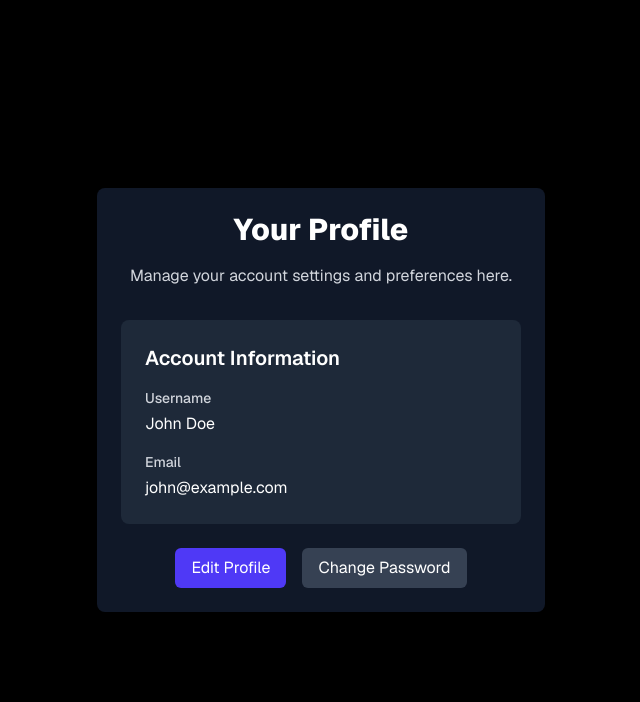
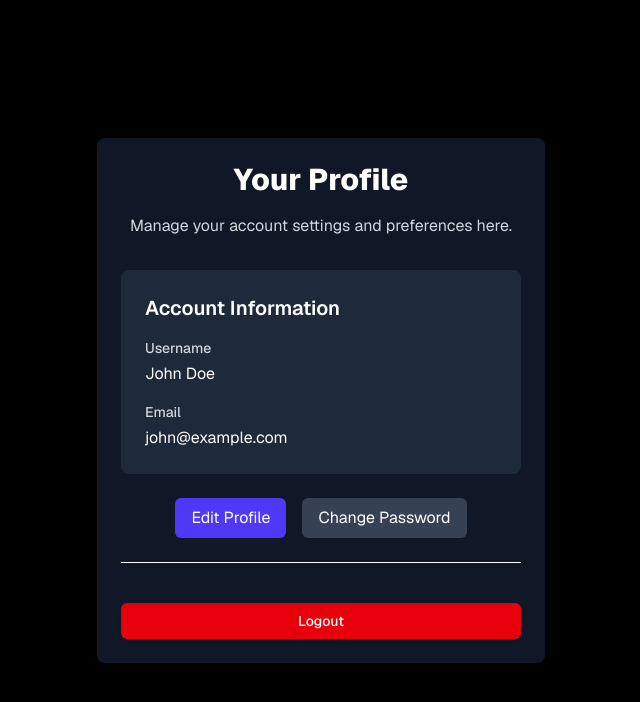
Before and after one commit to Soumyodeep-Dey/auth_next_js, a Next.js app: page /profile in a window 1280 px wide. Shown: the top 702 px of the page, without its empty margins (319-959 px from the left). Built offline with nearby package versions, Linux system fonts and the light colour scheme.

Commit message:
logout is working properly

```diff
--- a/src/app/profile/page.tsx
+++ b/src/app/profile/page.tsx
@@ -1,5 +1,23 @@
 "use client";
+import axios from "axios";
+import Link from "next/link";
+import toast from "react-hot-toast";
+import { useRouter } from "next/navigation";
+import React from "react";
+
 export default function ProfilePage() {
+  const router = useRouter();
+  const logout = async () => {
+    // Implement your logout logic here
+    try {
+      const response = await axios.get("/api/users/logout");
+      toast.success("Logout successful");
+      router.push("/login");
+    } catch (error: any) {
+      console.error("Logout failed:", error.message);
+      toast.error(error.message);
+    }
+  };
   return (
     <div className="min-h-screen flex items-center justify-center bg-black py-12 px-4 sm:px-6 lg:px-8">
       <div className="card max-w-md w-full space-y-8">
@@ -35,6 +53,12 @@ export default function ProfilePage() {
               Change Password
             </button>
           </div>
+          <hr />
+          <button
+          onClick={logout}
+          className="btn-danger w-full mt-4 hover:bg-red-700 transition-colors duration-200  focus:outline-none focus:ring-2 focus:ring-red-500 focus:ring-offset-2 rounded-md text-white bg-red-600 px-4 py-2 text-sm font-medium shadow-sm">
+            Logout
+          </button>
         </div>
       </div>
     </div>
```
